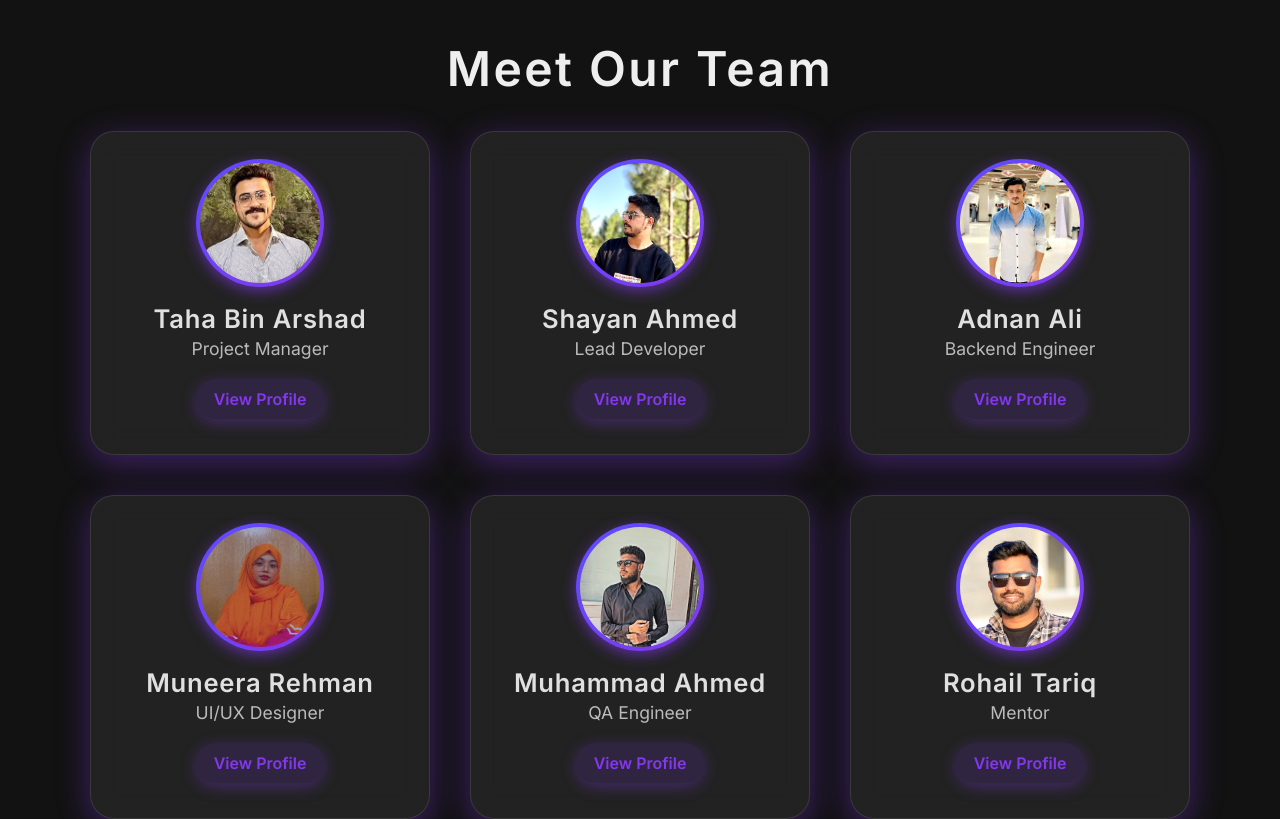
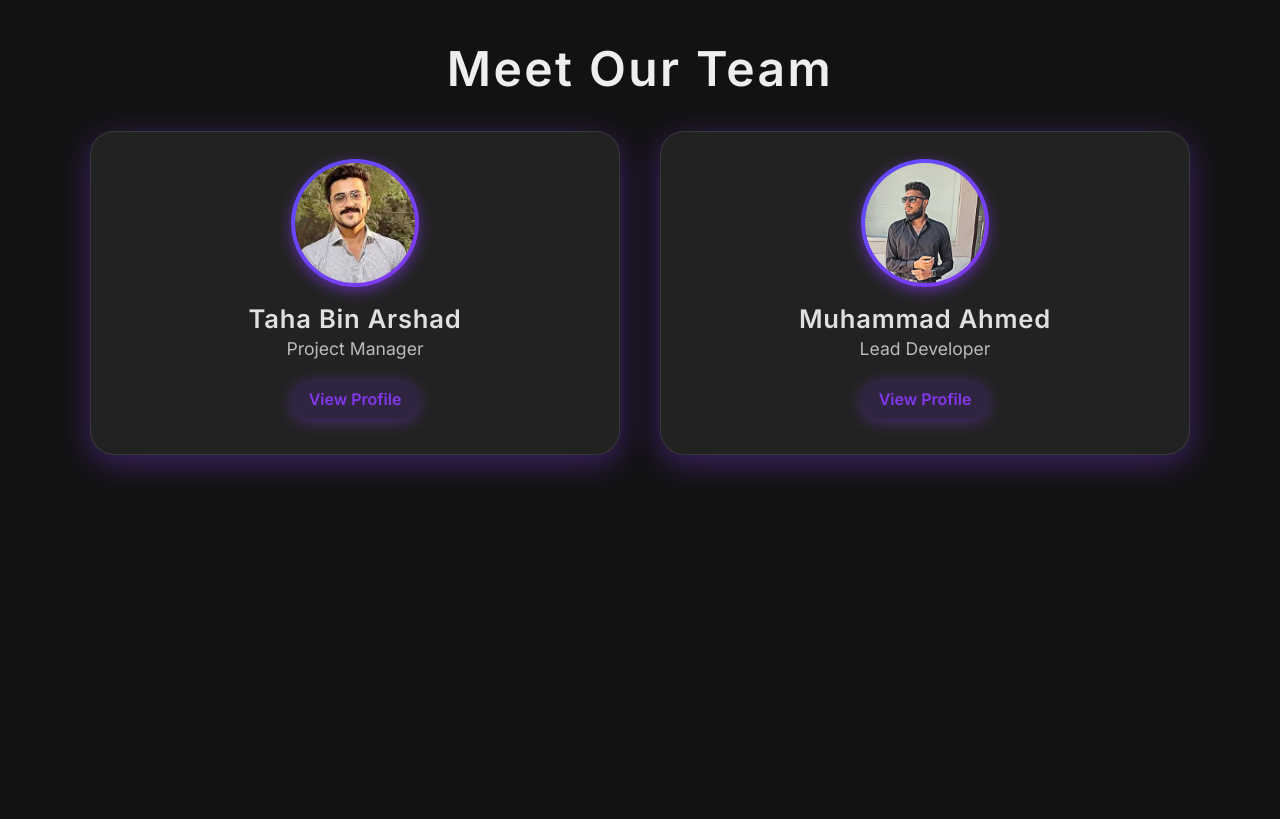
Before and after one commit to Zaibten/VirtueMod-MERN-WebApplication, a React (Vite) app in the folder client/: page / in a window 1280 px wide. Shown: the part 8700-9519 px from the top of the page. Built offline with nearby package versions, Linux system fonts and the light colour scheme.

Commit message:
Update Team.jsx

```diff
--- a/client/src/components/Team.jsx
+++ b/client/src/components/Team.jsx
@@ -15,35 +15,11 @@ const teamMembers = [
     photo: taha,
     linkedin: "https://linkedin.com/in/taha",
   },
-  {
-    name: "Shayan Ahmed",
-    role: "Lead Developer",
-    photo: shayan,
-    linkedin: "https://linkedin.com/in/shayanahmed1",
-  },
-  {
-    name: "Adnan Ali",
-    role: "Backend Engineer",
-    photo: team3,
-    linkedin: "https://linkedin.com/in/shayanahmed2",
-  },
-  {
-    name: "Muneera Rehman",
-    role: "UI/UX Designer",
-    photo: team4,
-    linkedin: "https://linkedin.com/in/ninapatel",
-  },
     {
     name: "Muhammad Ahmed",
-    role: "QA Engineer",
+    role: "Lead Developer",
     photo: team5,
     linkedin: "https://linkedin.com/in/markspencer",
-  },
-  {
-    name: "Rohail Tariq",
-    role: "Mentor",
-    photo: team6,
-    linkedin: "https://linkedin.com/in/alexjohnson",
   },
 ];
 
```
